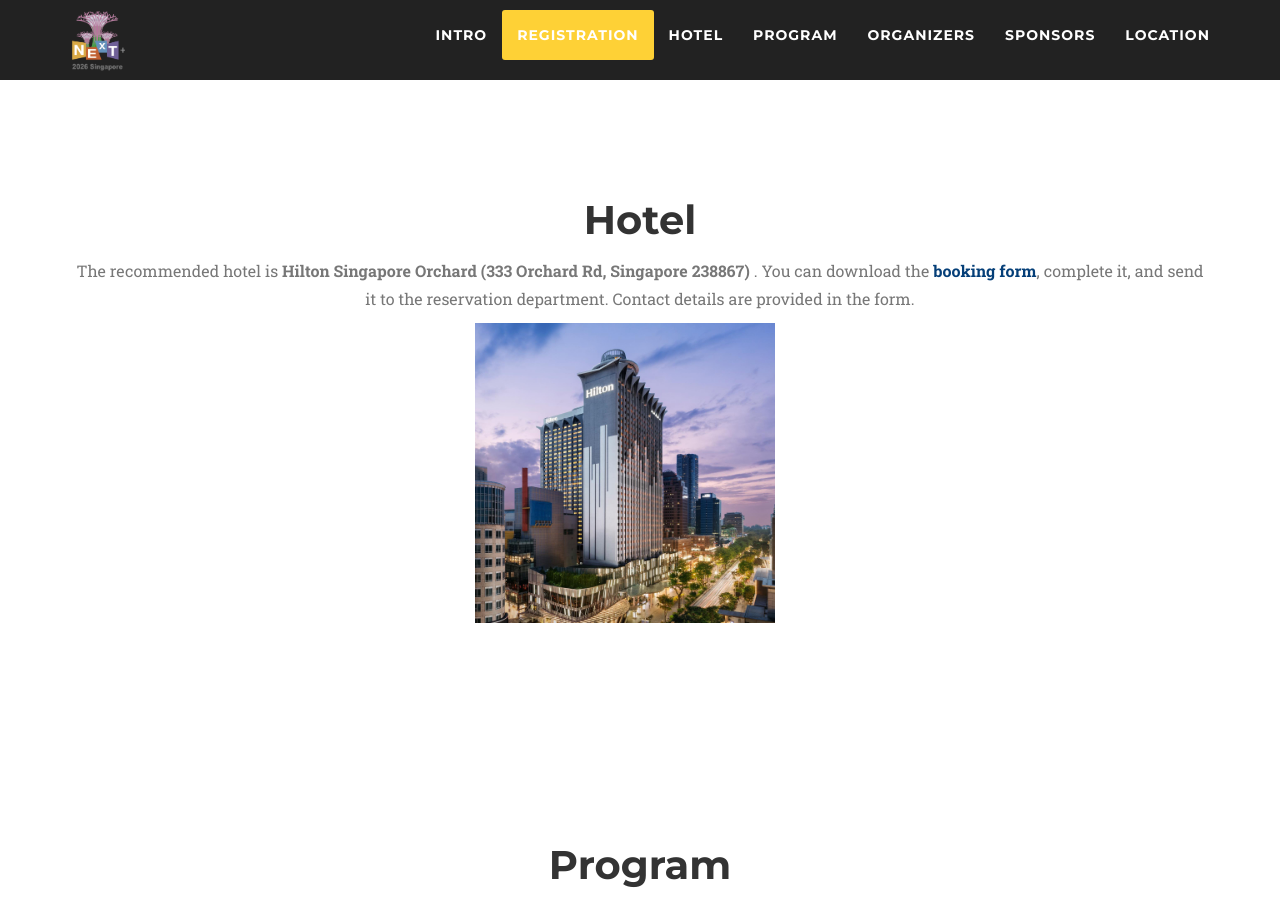
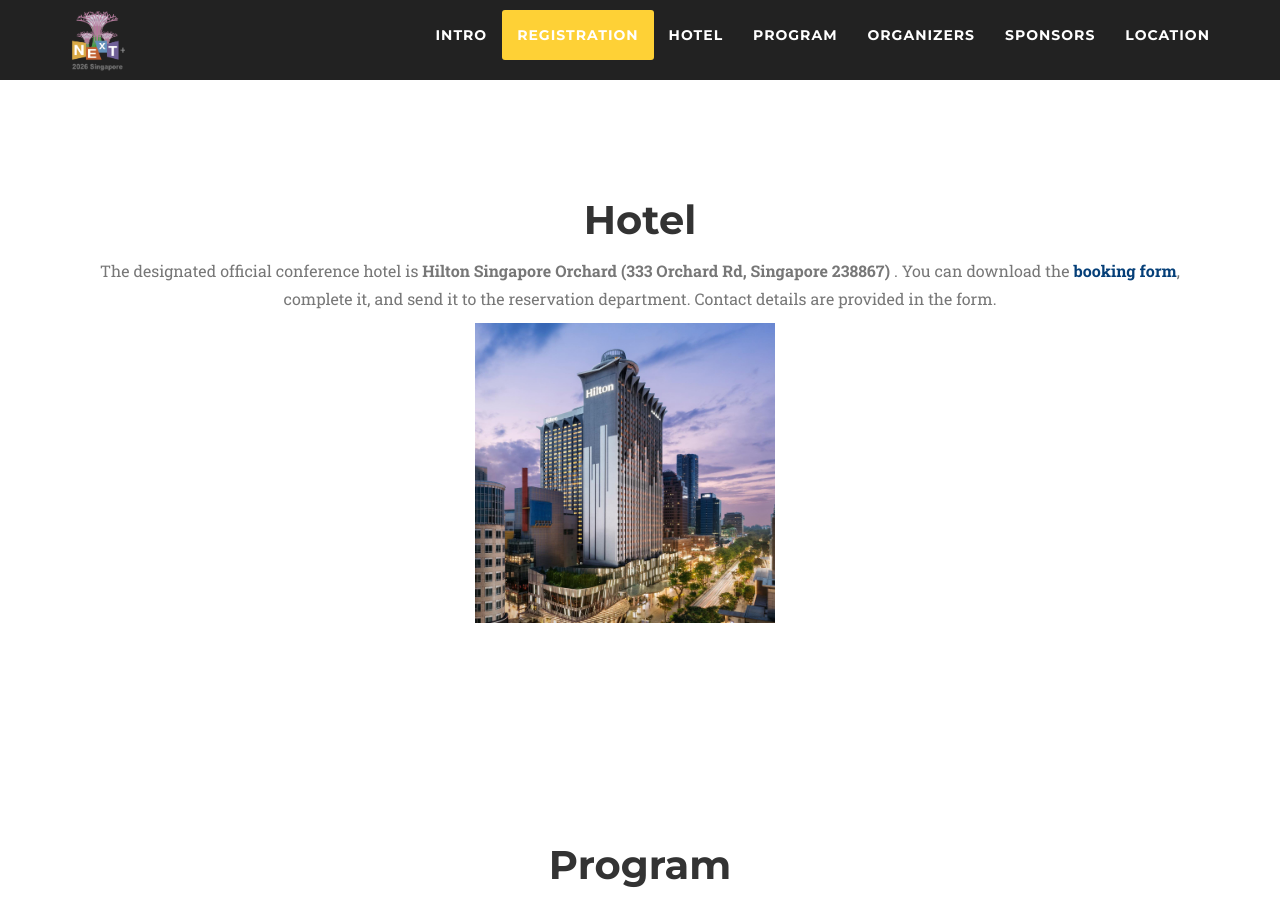
Before and after one commit to next-events/workshop-sg-2026, a Jekyll site: the page built from index.md, in a window 1280 px wide and 900 px high, scrolled down 1001 px. Built offline with Jekyll 4.4.1, drawn with Linux system fonts in a browser that asks for light colours; nearby versions of some CDN libraries; some web fonts are replaced.

Commit message:
hotel update

```diff
--- a/_includes/hotel.html
+++ b/_includes/hotel.html
@@ -5,11 +5,10 @@
                 <h2 class="section-heading">Hotel</h2>
                 <p class="large text-muted">
                     <!-- The recommended hotel is <b>Park Avenue Rochester (31 Rochester Dr, Singapore 138637) </b>. You can download the <a href="assets/doc/PAR_Booking Form-NUS-NExT.pdf" download style="color: rgb(5, 63, 120); font-weight: bold;">booking form</a>, complete it, and send it to the reservation department. Contact details are provided in the form. -->
-                    The recommended hotel is <b>Hilton Singapore Orchard (333 Orchard Rd, Singapore 238867) </b>. You can download the <a href="https://next-events.github.io/workshop-sg-2026/" download style="color: rgb(5, 63, 120); font-weight: bold;">booking form</a>, complete it, and send it to the reservation department. Contact details are provided in the form.
+                    The designated official conference hotel is <b>Hilton Singapore Orchard (333 Orchard Rd, Singapore 238867) </b>. You can download the <a href="https://next-events.github.io/workshop-sg-2026/" download style="color: rgb(5, 63, 120); font-weight: bold;">booking form</a>, complete it, and send it to the reservation department. Contact details are provided in the form.
 
 
                 </p>
-
                 <span>
                 <a href="http://nus.edu.sg/">
                     <img src="assets/img/hilton_hotel.jpg" width="300" style="margin-right: 30px">
```
Also changed, not shown: 1 other file.
